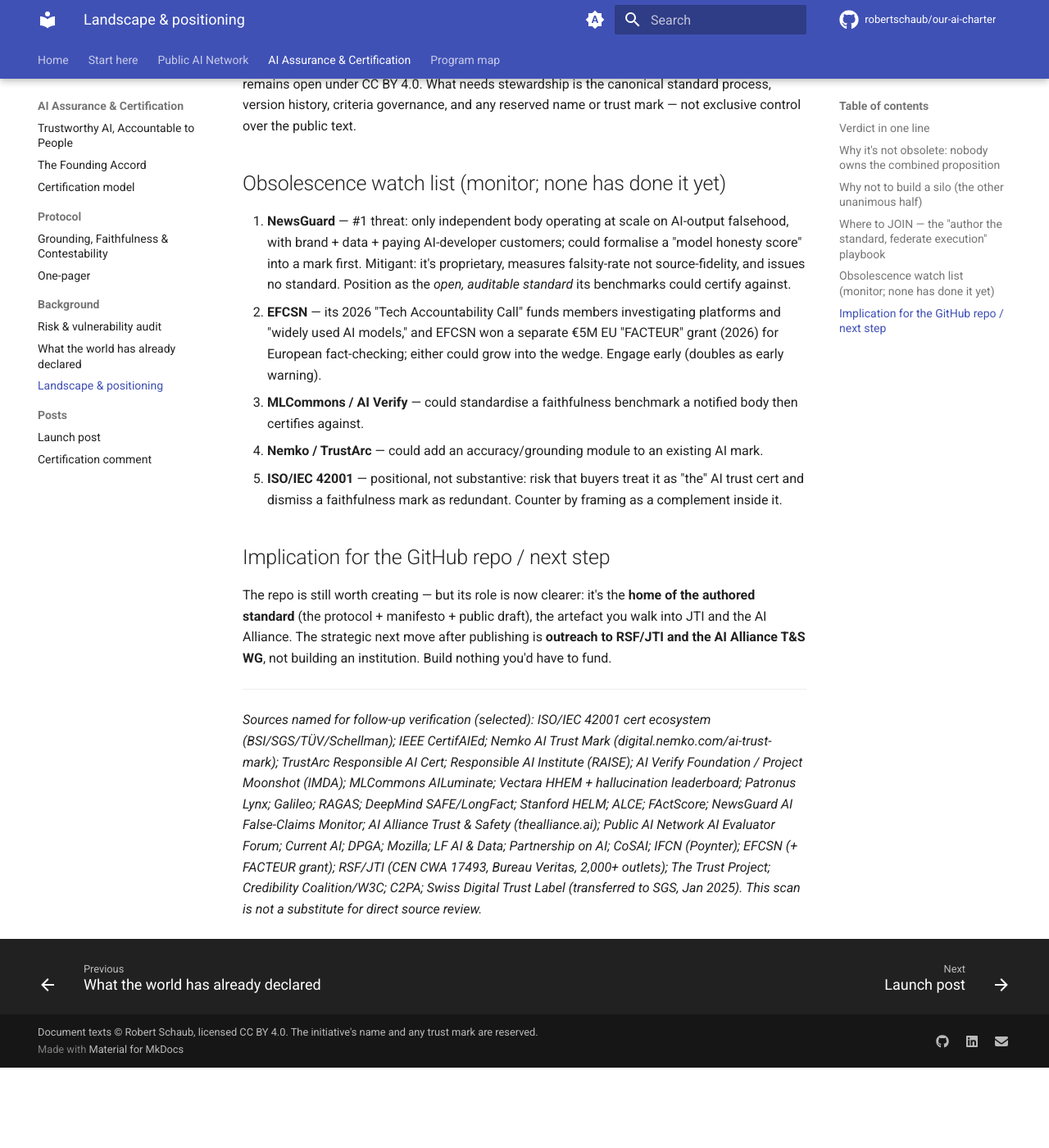
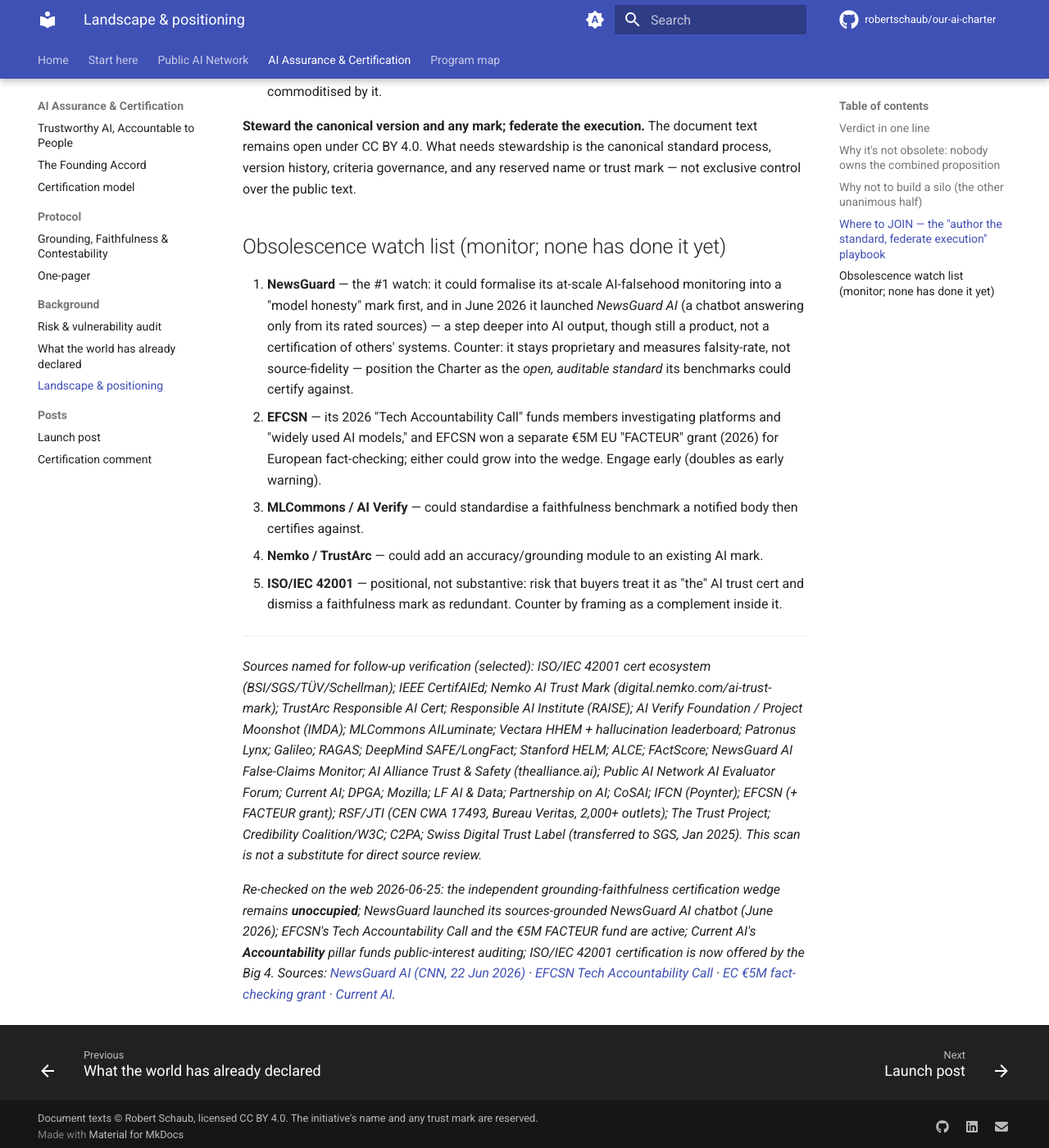
Before and after one commit to robertschaub/our-ai-charter, an MkDocs documentation site: the page built from docs/AI Assurance and Certification/Background/landscape-and-positioning.md, in a window 1280 px wide and 1400 px high, scrolled down 3043 px. Shown: the whole window at 82% size. Built offline with MkDocs 1.6.1 and Material for MkDocs 9.7.7, drawn with Linux system fonts in a browser that asks for light colours; plug-ins that fetch from the network failed and are left out; comment, search, counter and statistics services are not loaded; before the commit the page ends 4345 px from its top, so only the background shows below that; some of the changed text lies outside the part shown.

Commit message:
docs(certification): refresh the landscape & positioning scan
Web re-check (2026-06-25) re-confirmed the core verdict — the independent
grounding-faithfulness certification wedge is still unoccupied (the 2026
AI-trust-mark wave is governance / management-system assurance). De-dated the
Current AI reference to its Accountability pillar, added NewsGuard's June 2026
NewsGuard AI chatbot to the watch list, cut the spent "Implication for the
repo" section, and added a dated, cited re-check note.

Co-Authored-By: Claude Opus 4.8 <noreply@anthropic.com>

```diff
--- a/docs/AI Assurance and Certification/Background/landscape-and-positioning.md
+++ b/docs/AI Assurance and Certification/Background/landscape-and-positioning.md
@@ -1,6 +1,6 @@
 # Is the initiative obsolete, or should it join something? — landscape investigation
 
-_Draft scan, 2026-06-14, for public discussion. It is not a sourced market report and not an adopted position. Specific third-party claims, maturity scores, funding claims, and status claims need direct source verification before citation._
+_Draft scan, 2026-06-14; key claims re-checked on the web 2026-06-25. For public discussion — not a sourced market report or an adopted position. Maturity scores and fast-moving third-party statuses still need direct source verification before citation._
 
 **The wedge under test:** an *independent, audited, revocable* trust mark / evaluation for AI **information integrity** — does a deployed AI *show its work* (claims supported by the sources it cited = grounding-faithfulness, NOT "truth"; calibration; error-correction) — plus **contestability** (documented, challengeable power to restrict/recall/shut down) — run via separation of powers, hosted in existing bodies.
 
@@ -8,7 +8,7 @@ _Draft scan, 2026-06-14, for public discussion. It is not a sourced market repor
 
 ## Verdict in one line
 
-**NOT obsolete. The wedge is genuinely OPEN — but do NOT build a new silo. Federate it: author the standard, host execution inside bodies that already run the machinery.** All six analyses agreed on both halves.
+**NOT obsolete. The wedge is genuinely OPEN — but do NOT build a new silo. Federate it: author the standard, host execution inside bodies that already run the machinery.** All six analyses agreed on both halves, and a mid-2026 web re-check confirms it: the 2026 wave of AI trust marks (ISO/IEC 42001 — now issued by the Big 4 — Nemko, TrustArc, aicerts) is governance and management-system assurance; none certifies that a deployed system's claims are supported by the sources it cited.
 
 ## Why it's not obsolete: nobody owns the *combined* proposition
 
@@ -40,7 +40,7 @@ No single "join X and stop" target exists (nobody occupies the wedge), so the mo
 1. **Standard + mark machinery → RSF / Journalism Trust Initiative.** *The single highest-leverage move.* JTI already runs an independent, third-party-**audited, revocable, CEN-standardised** certification (130 criteria, Bureau Veritas auditors, 2,000+ outlets). The founder doesn't invent the trust-mark machinery — he proposes an **"AI Information Integrity" annex/module to the JTI standard**, bringing the source-fidelity/calibration/correction method as the technical core. (IFCN/EFCSN as standard-setter legitimacy + EU hedge.)
 2. **Open venue to incubate now → AI Alliance Trust & Safety working group.** Open, no-invitation individual contributor path; already has the evaluation reference-stack that *needs* exactly this layer; a 501(c)(3) home. First move: join the WG, table the protocol as a project in `trust-safety-evals`.
 3. **Measurement substrate → existing tools + Public AI Network's AI Evaluator Forum / MLCommons.** Don't reinvent detection; adopt HHEM/Lynx/RAGAS/SAFE and borrow evaluator credibility (METR/RAND-class) from the Evaluator Forum's "minimal standards for independent evaluation."
-4. **Funding → Current AI** (its 2025 "Audit & Accountability" focus is the closest fit anywhere) — treat as funder, not home.
+4. **Funding → Current AI** (its **Accountability** pillar — public-interest auditing and oversight — is the closest fit anywhere) — treat as funder, not home.
 5. **Accreditation mechanics, later → ISO/IEC 17065 logic + AI Verify Foundation / RAII** once a pilot exists.
 6. **Position relative to ISO 42001:** *complement layered inside/on top of it*, never against it — 42001 is becoming the default "AI trust cert" buyers ask for; the wedge must ride it, or be commoditised by it.
 
@@ -48,16 +48,14 @@ No single "join X and stop" target exists (nobody occupies the wedge), so the mo
 
 ## Obsolescence watch list (monitor; none has done it yet)
 
-1. **NewsGuard** — #1 threat: only independent body operating at scale on AI-output falsehood, with brand + data + paying AI-developer customers; could formalise a "model honesty score" into a mark first. Mitigant: it's proprietary, measures falsity-rate not source-fidelity, and issues no standard. Position as the *open, auditable standard* its benchmarks could certify against.
+1. **NewsGuard** — the #1 watch: it could formalise its at-scale AI-falsehood monitoring into a "model honesty" mark first, and in June 2026 it launched *NewsGuard AI* (a chatbot answering only from its rated sources) — a step deeper into AI output, though still a product, not a certification of others' systems. Counter: it stays proprietary and measures falsity-rate, not source-fidelity — position the Charter as the *open, auditable standard* its benchmarks could certify against.
 2. **EFCSN** — its 2026 "Tech Accountability Call" funds members investigating platforms and "widely used AI models," and EFCSN won a separate €5M EU "FACTEUR" grant (2026) for European fact-checking; either could grow into the wedge. Engage early (doubles as early warning).
 3. **MLCommons / AI Verify** — could standardise a faithfulness benchmark a notified body then certifies against.
 4. **Nemko / TrustArc** — could add an accuracy/grounding module to an existing AI mark.
 5. **ISO/IEC 42001** — positional, not substantive: risk that buyers treat it as "the" AI trust cert and dismiss a faithfulness mark as redundant. Counter by framing as a complement inside it.
 
-## Implication for the GitHub repo / next step
-
-The repo is still worth creating — but its role is now clearer: it's the **home of the authored standard** (the protocol + manifesto + public draft), the artefact you walk into JTI and the AI Alliance. The strategic next move after publishing is **outreach to RSF/JTI and the AI Alliance T&S WG**, not building an institution. Build nothing you'd have to fund.
-
 ---
 
 _Sources named for follow-up verification (selected): ISO/IEC 42001 cert ecosystem (BSI/SGS/TÜV/Schellman); IEEE CertifAIEd; Nemko AI Trust Mark (digital.nemko.com/ai-trust-mark); TrustArc Responsible AI Cert; Responsible AI Institute (RAISE); AI Verify Foundation / Project Moonshot (IMDA); MLCommons AILuminate; Vectara HHEM + hallucination leaderboard; Patronus Lynx; Galileo; RAGAS; DeepMind SAFE/LongFact; Stanford HELM; ALCE; FActScore; NewsGuard AI False-Claims Monitor; AI Alliance Trust & Safety (thealliance.ai); Public AI Network AI Evaluator Forum; Current AI; DPGA; Mozilla; LF AI & Data; Partnership on AI; CoSAI; IFCN (Poynter); EFCSN (+ FACTEUR grant); RSF/JTI (CEN CWA 17493, Bureau Veritas, 2,000+ outlets); The Trust Project; Credibility Coalition/W3C; C2PA; Swiss Digital Trust Label (transferred to SGS, Jan 2025). This scan is not a substitute for direct source review._
+
+_Re-checked on the web 2026-06-25: the independent grounding-faithfulness certification wedge remains **unoccupied**; NewsGuard launched its sources-grounded *NewsGuard AI* chatbot (June 2026); EFCSN's Tech Accountability Call and the €5M FACTEUR fund are active; Current AI's **Accountability** pillar funds public-interest auditing; ISO/IEC 42001 certification is now offered by the Big 4. Sources: [NewsGuard AI (CNN, 22 Jun 2026)](https://www.cnn.com/2026/06/22/media/newsguard-ai-chatbot-news-atlantic-publisher) · [EFCSN Tech Accountability Call](https://efcsn.com/funding-opportunities/tech-accountability-call/) · [EC €5M fact-checking grant](https://digital-strategy.ec.europa.eu/en/news/commission-boosts-independent-fact-checking-eu5-million-grant-under-european-democracy-shield) · [Current AI](https://www.currentai.org/)._
```
Also changed, not shown: CHANGELOG.md (+1 -0 lines).
